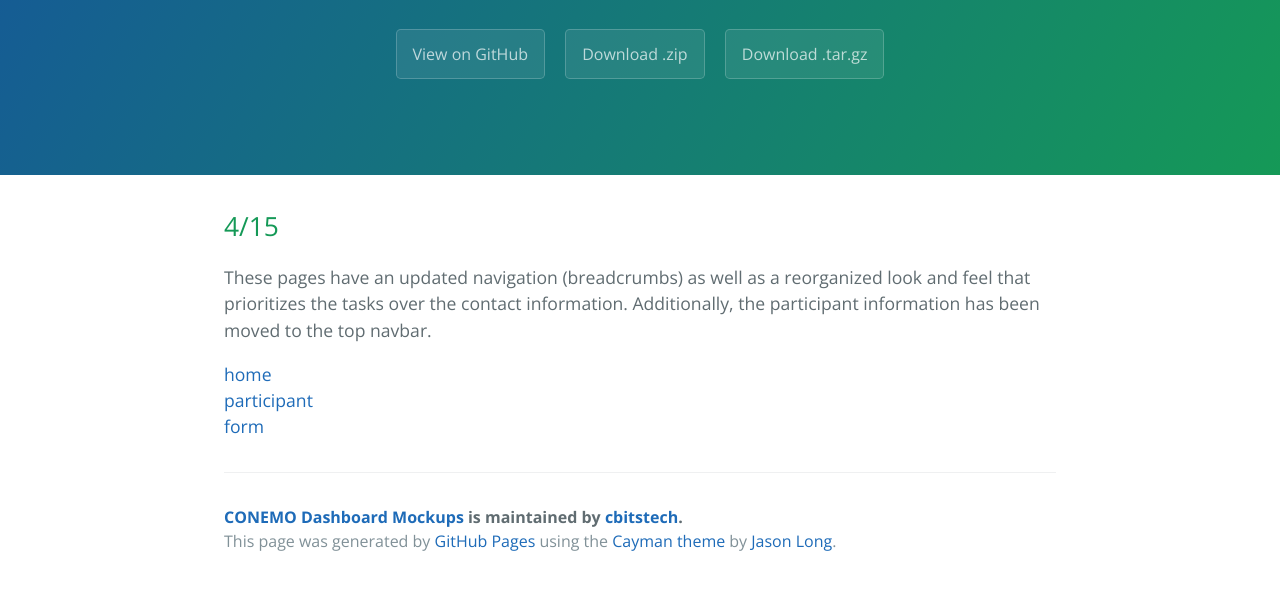
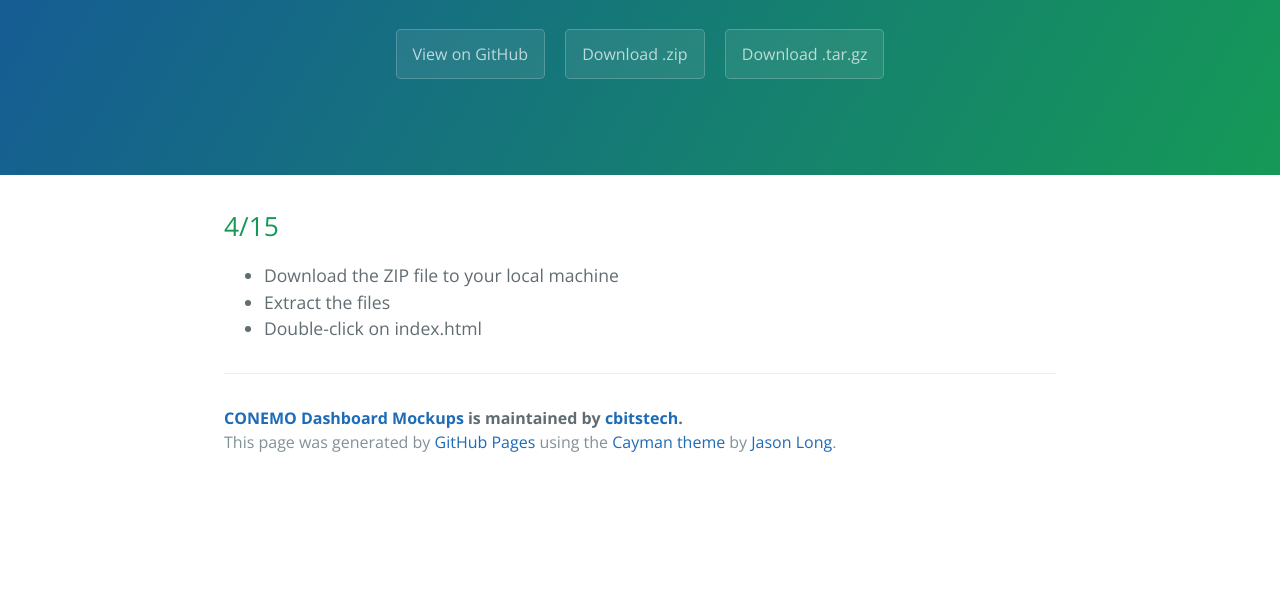
Before and after one commit to NU-CBITS/conemo_dash_mockups, a plain HTML site: page index.html in a window 1280 px wide. Shown: the part 208-798 px from the top of the page. Drawn offline with nearby package versions, Linux system fonts and the light colour scheme.

Commit message:
Update index.html

```diff
--- a/index.html
+++ b/index.html
@@ -22,11 +22,12 @@
       <h2>
 <a id="415" class="anchor" href="#415" aria-hidden="true"><span aria-hidden="true" class="octicon octicon-link"></span></a>4/15</h2>
 
-<p>These pages have an updated navigation (breadcrumbs) as well as a reorganized look and feel that prioritizes the tasks over the contact information. Additionally, the participant information has been moved to the top navbar.</p>
+<ul>
+  <li>Download the ZIP file to your local machine</li>
+  <li>Extract the files</li>
+  <li>Double-click on index.html</li>
+</ul>
 
-<p><a href="https://github.com/cbitstech/conemo_dash_mockups/home_view.html">home</a><br>
-<a href="https://github.com/cbitstech/conemo_dash_mockups/participant_view.html">participant</a><br>
-<a href="https://github.com/cbitstech/conemo_dash_mockups/form_view.html">form</a></p>
 
       <footer class="site-footer">
         <span class="site-footer-owner"><a href="https://github.com/cbitstech/conemo_dash_mockups">CONEMO Dashboard Mockups</a> is maintained by <a href="https://github.com/cbitstech">cbitstech</a>.</span>
```
